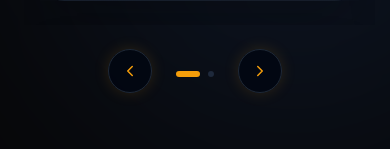
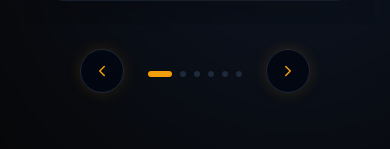
Before and after one commit to pratikp23/My_Portfolio, a React (Vite) app: page /#experience in a window 390 px wide. Before the commit this address led to /. Shown: the part 9005-9154 px from the top of the page. Built offline with nearby package versions, Linux system fonts and the light colour scheme.

Commit message:
fix: resolve mobile responsive chunk rendering for certifications

```diff
--- a/src/Pages/Certifications.jsx
+++ b/src/Pages/Certifications.jsx
@@ -88,7 +88,7 @@ const Certifications = () => {
     return chunked;
   };
 
-  const pages = chunkArray(certificationsList, 3);
+  const pages = chunkArray(certificationsList, chunkSize);
 
   const handleNext = (e) => {
     if (e) e.stopPropagation();
```
